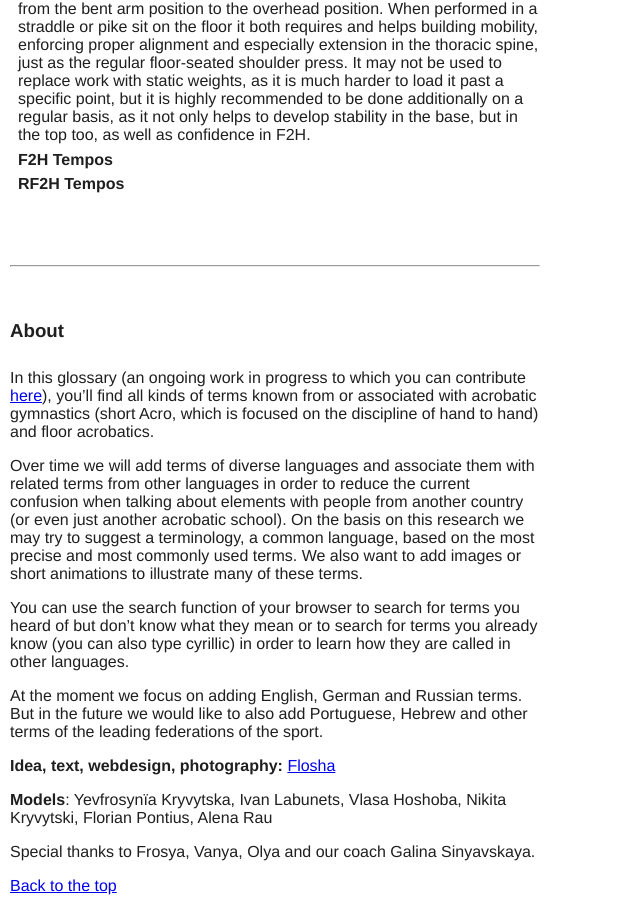
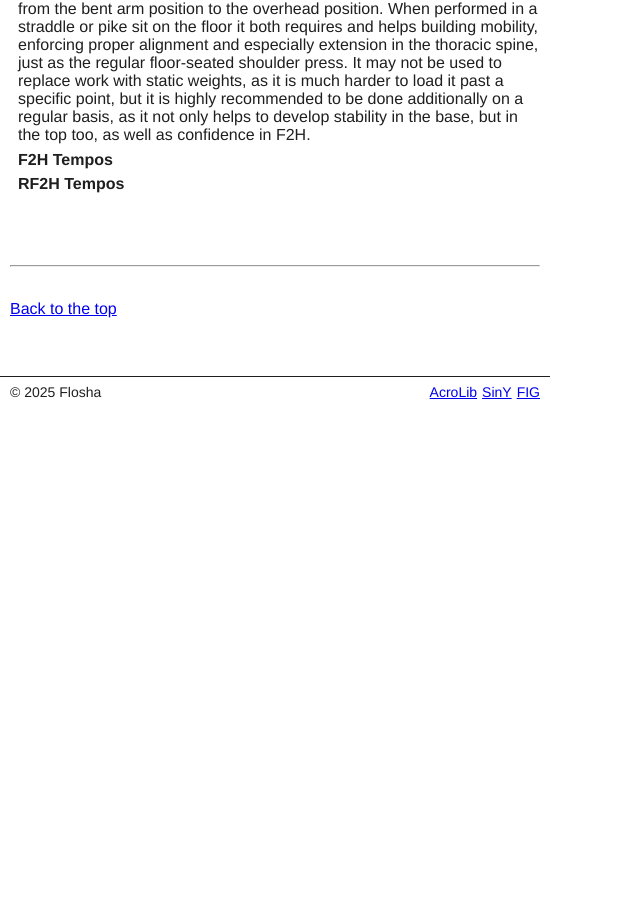
Before and after one commit to floshin/acrolib, a Jekyll site: the page built from glossary.md, in a window 1280 px wide and 900 px high, scrolled down 15354 px. Shown: the whole window, without its empty margins (0-640 px from the left). Built offline with Jekyll 4.4.1, drawn with Linux system fonts in a browser that asks for light colours; our own code applies the rules of GitHub Pages for plain Markdown files; after the commit the page ends 15754 px from its top, so only the background shows below that.

Commit message:
Update glossary.md

```diff
--- a/glossary.md
+++ b/glossary.md
@@ -363,27 +363,9 @@ In German the Front Split is also commonly referred to as "Frauenspagat" (Womens
 * **F2H Tempos**
 * **RF2H Tempos**
 
-
 ---
 
-### About
-
-In this glossary (an ongoing work in progress to which you can contribute [here](https://github.com/floshin/acrolib/edit/main/glossary.md)), you'll find all kinds of terms known from or associated with acrobatic gymnastics (short Acro, which is focused on the discipline of hand to hand) and floor acrobatics.
-
-Over time we will add terms of diverse languages and associate them with related terms from other languages in order to reduce the current confusion when talking about elements with people from another country (or even just another acrobatic school). On the basis on this research we may try to suggest a terminology, a common language, based on the most precise and most commonly used terms. We also want to add images or short animations to illustrate many of these terms.
-
-You can use the search function of your browser to search for terms you heard of but don't know what they mean or to search for terms you already know (you can also type cyrillic) in order to learn how they are called in other languages.
-
-At the moment we focus on adding English, German and Russian terms. But in the future we would like to also add Portuguese, Hebrew and other terms of the leading federations of the sport.
-
-**Idea, text, webdesign, photography:** [Flosha](https://flosh.in)
-
-**Models**: Yevfrosynïa Kryvytska, Ivan Labunets, Vlasa Hoshoba, Nikita Kryvytski, Florian Pontius, Alena Rau
-
-Special thanks to Frosya, Vanya, Olya and our coach Galina Sinyavskaya.
-
 [Back to the top](#top)
-
 
 <style>
 
```
